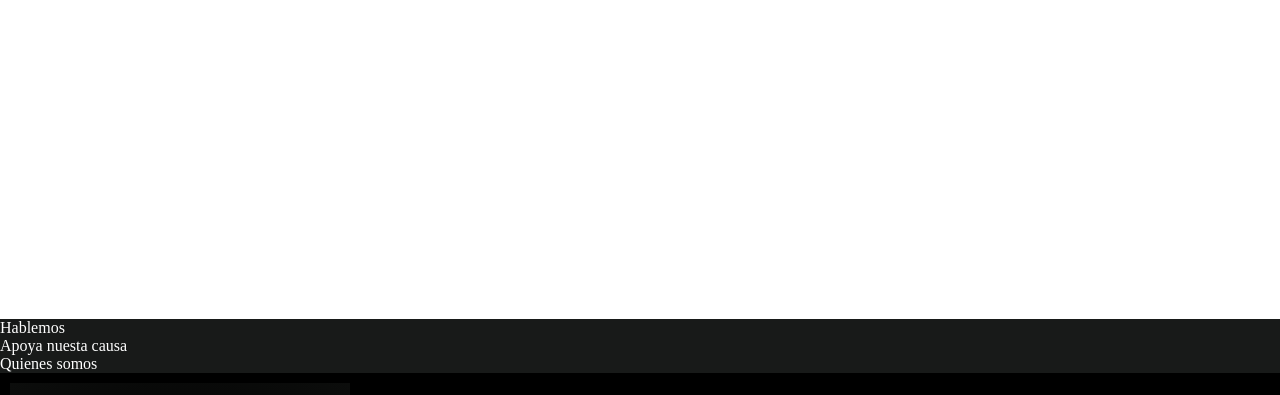
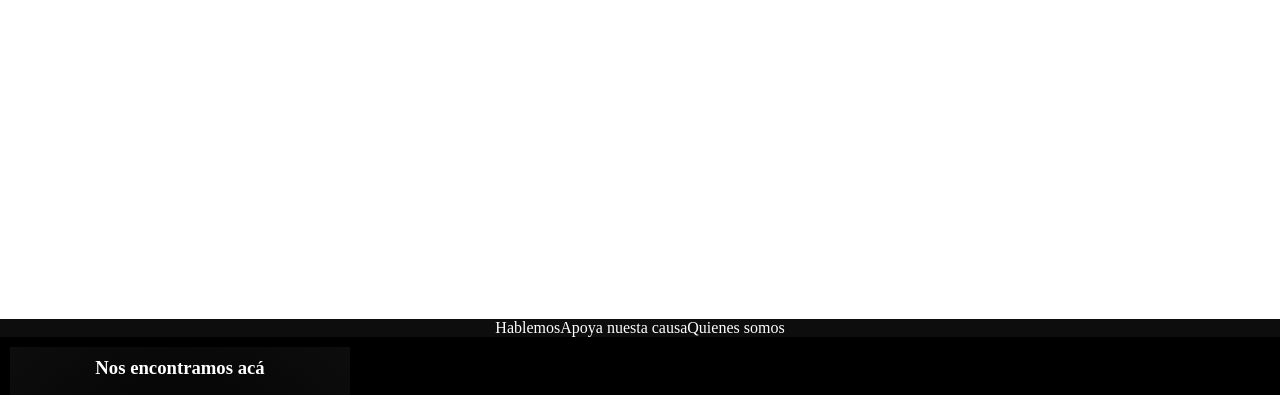
Before and after one commit to CarlosDuranF/Web_Develop_CODERHOUSE, a plain HTML site: page index.html in a window 1280 px wide. Shown: the part 465-860 px from the top of the page. Drawn offline with Linux system fonts and the light colour scheme; grey boxes are pictures that could not be loaded.

Commit message:
Diseño css index_container_content

```diff
--- a/stylesheet/style.css
+++ b/stylesheet/style.css
@@ -148,8 +148,15 @@ header #header_menu_aboutMV ul li a:hover {
 
 /* INICIO INDEX CONTAINER CONTENT */
 .index_container_content {
-    background-color: #181A19;
+    display: flex;
+    justify-content: center;
+    background-color: #0C0D0C;
 }
+
+.sectionAbout_img1 {
+    background-image: url("../img/");
+}
+
 /* FIN INDEX CONTAINER CONTENT */
 
 /* INICIO FOOTER */
```
